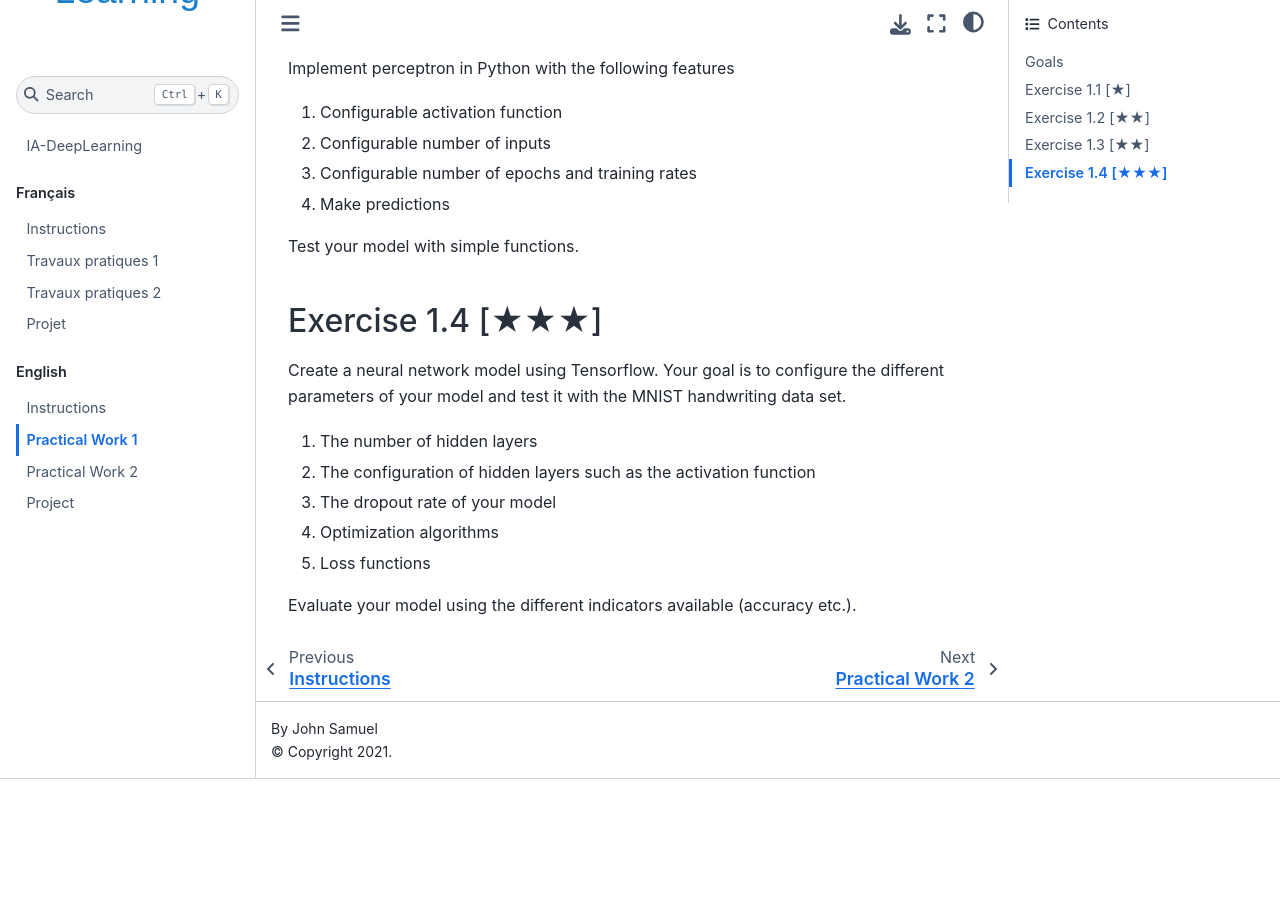
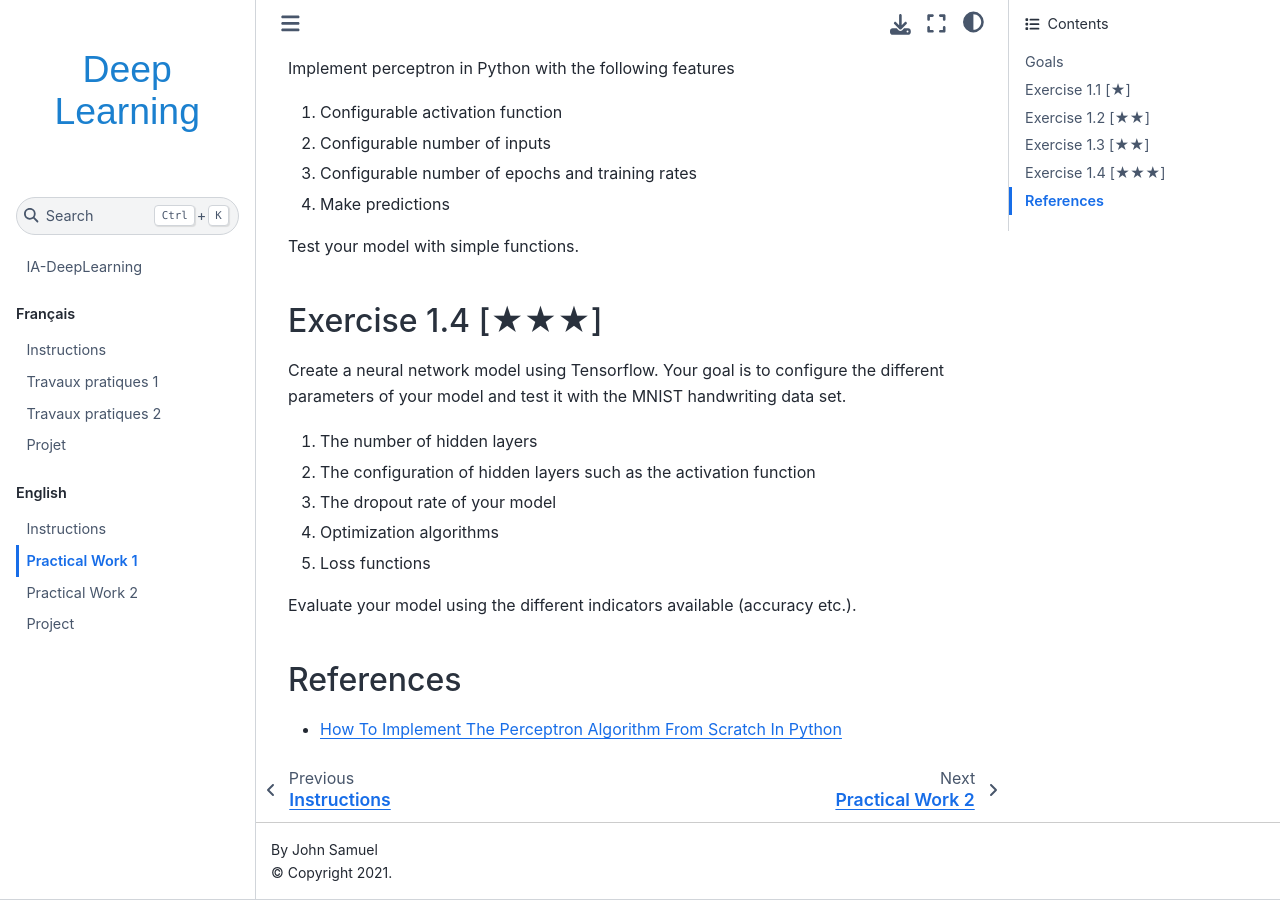
Before and after one commit to rodologie/IA-DeepLearning, a Jupyter Book: the page built from en/practical1/practical1.md, in a window 1280 px wide and 900 px high, scrolled down 1483 px. Built offline with Jupyter Book 1.0.4 settings and Sphinx 7.4.7 and the Sphinx Book theme 1.1.4, drawn with Linux system fonts in a browser that asks for light colours; before the commit the page ends 2262 px from its top, so only the background shows below that.

Commit message:
Update practical1.md

```diff
--- a/en/practical1/practical1.md
+++ b/en/practical1/practical1.md
@@ -52,3 +52,6 @@ Create a neural network model using Tensorflow. Your goal is to configure the di
 5. Loss functions
 
 Evaluate your model using the different indicators available (accuracy etc.).
+
+## References
+* [How To Implement The Perceptron Algorithm From Scratch In Python](https://machinelearningmastery.com/implement-perceptron-algorithm-scratch-python/)
```
